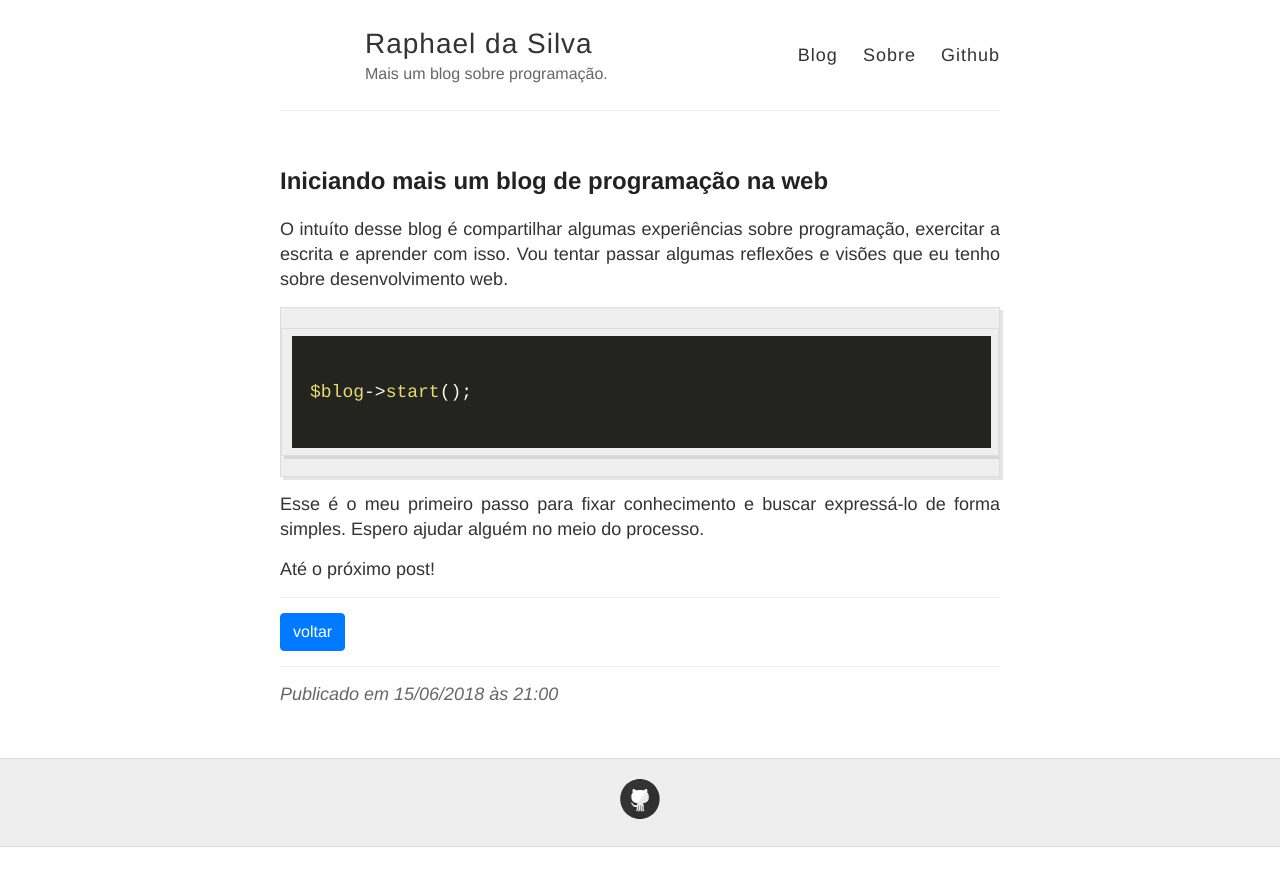
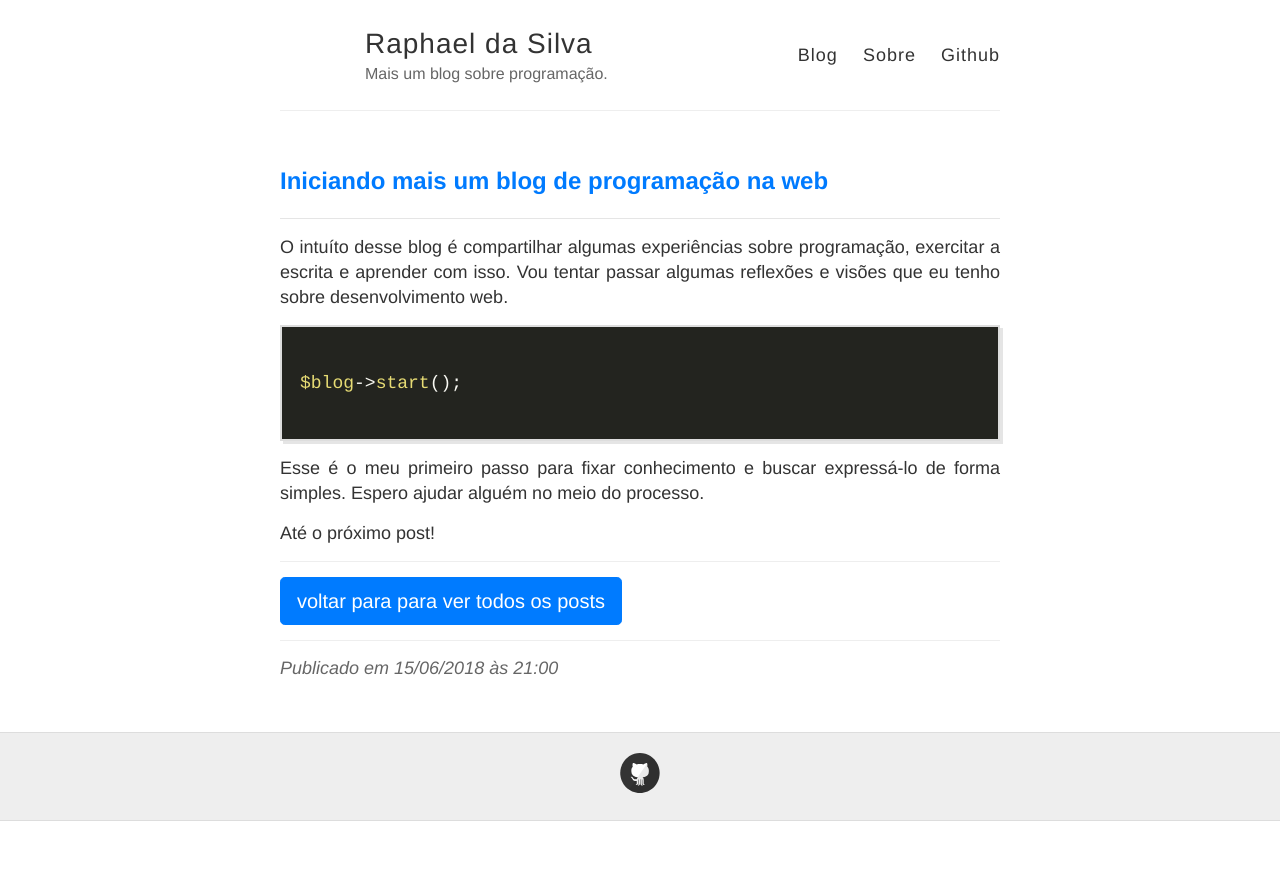
Before and after one commit to raphael-da-silva/raphael-da-silva.github.io, a Jekyll site: the page built from _posts/2018-06-15-iniciando-blog.md, in a window 1280 px wide. Shown: the top 886 px of the page. Built offline with Jekyll 4.4.1, drawn with Linux system fonts in a browser that asks for light colours; nearby versions of some CDN libraries.

Commit message:
Mudanças

```diff
--- a/_layouts/default.html
+++ b/_layouts/default.html
@@ -15,7 +15,7 @@
     <link rel="stylesheet" href="https://cdnjs.cloudflare.com/ajax/libs/highlight.js/9.15.10/styles/monokai-sublime.min.css">
 
     <style>
-      div.highlight{
+      .highlight{
         margin: 0;
         padding: 0;
       }
--- a/_layouts/post.html
+++ b/_layouts/post.html
@@ -3,7 +3,11 @@ layout: default
 ---
 
 <article class="post">
-  <h2>{{ page.title }}</h2>
+  <h2 class="text-primary font-weight-bold">
+    {{ page.title }}
+  </h2>
+
+  <hr>
 
   <div class="entry">
     {{ content }}
@@ -11,8 +15,8 @@ layout: default
 
   <hr class="hr">
 
-  <a href="/" class="btn btn-primary">
-    voltar
+  <a href="/" class="btn btn-primary btn-lg">
+    voltar para para ver todos os posts
   </a>
 
   <hr class="hr">
```
